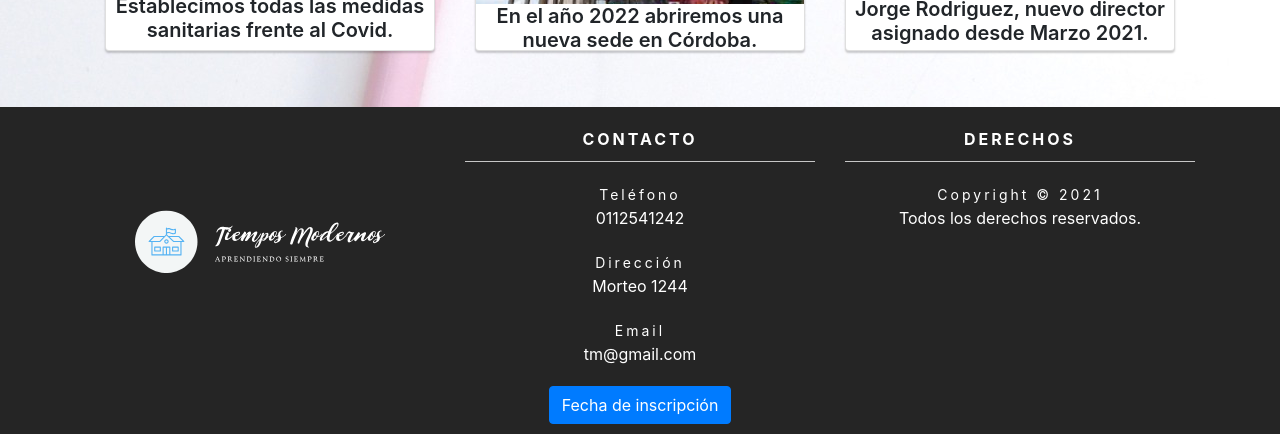
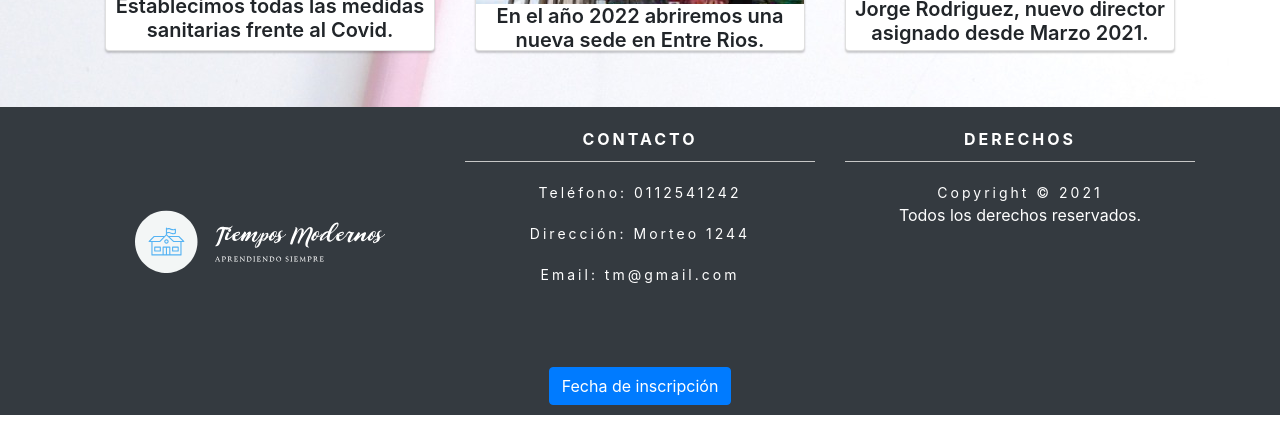
Before and after one commit to lsalbador/GitLucio, a website: page index.html in a window 1280 px wide. Shown: the part 918-1352 px from the top of the page. Drawn offline with nearby package versions, Linux system fonts and the light colour scheme.

Commit message:
Cambios_20102021

```diff
--- a/css/index.css
+++ b/css/index.css
@@ -55,13 +55,11 @@ body .claseNavegacion .claseMenu {
   body .claseNavegacion .claseMenu .submenu {
     display: none; }
 
-
-
 footer {
   margin: 0;
   padding: 0;
   margin-bottom: 0;
-  background-color: #252525;
+  background-color: #343a40;
   color: white;
   text-align: center;
   padding: 10px;
@@ -120,7 +118,9 @@ footer {
 .address li,
 .menu li {
   margin: 20px 0px;
-  list-style: none; }
+  list-style: none;
+  display: flex;
+  flex-direction: column;}
 
 .address li a:hover,
 .menu li a:hover {
--- a/index.html
+++ b/index.html
@@ -80,8 +80,8 @@
                     <h5>Establecimos todas las medidas sanitarias frente al Covid.</h5>
                 </div>
                 <div class="card">
-                    <img src="images/nuevasede.jpg" alt="Sede Córdoba">
-                    <h5>En el año 2022 abriremos una nueva sede en Córdoba.</h5>
+                    <img src="images/nuevasede.jpg" alt="Sede Entre Rios">
+                    <h5>En el año 2022 abriremos una nueva sede en Entre Rios.</h5>
                 </div>
                 <div class="card">
                     <img src="images/director.jpg" alt="Director">
@@ -91,7 +91,7 @@
           </section>
     </main>
     <!-- Comienzo footer-->
-    <footer >
+    <footer>
       <div class="container">
         <div class="row">
           <div class="col-md-4">
@@ -101,18 +101,15 @@
             <ul class="address">
               <span>Contacto</span>
               <li>
-                 <a href="#">Teléfono</a>
-                 <p>0112541242</p>
+                 <a href="#">Teléfono: 0112541242</a>
               </li>
               <li>
-                 <a href="#">Dirección</a>
-                 <p>Morteo 1244</p>
+                 <a href="#">Dirección: Morteo 1244</a>
               </li>
               <li>
-                 <a href="#">Email</a>
-                 <p>tm@gmail.com</p>
+                 <a href="#">Email: tm@gmail.com</a>
               </li>
-             </ul>
+            </ul>
           </div>
           <div class="col-md-4">
             <ul class="address">
```
Also changed, not shown: pages/carreras.html (+4 -7 lines), pages/contacto.html (+4 -7 lines), pages/cursos.html (+4 -7 lines), pages/nosotros.html (+4 -7 lines), pages/sedes.html (+4 -7 lines).
